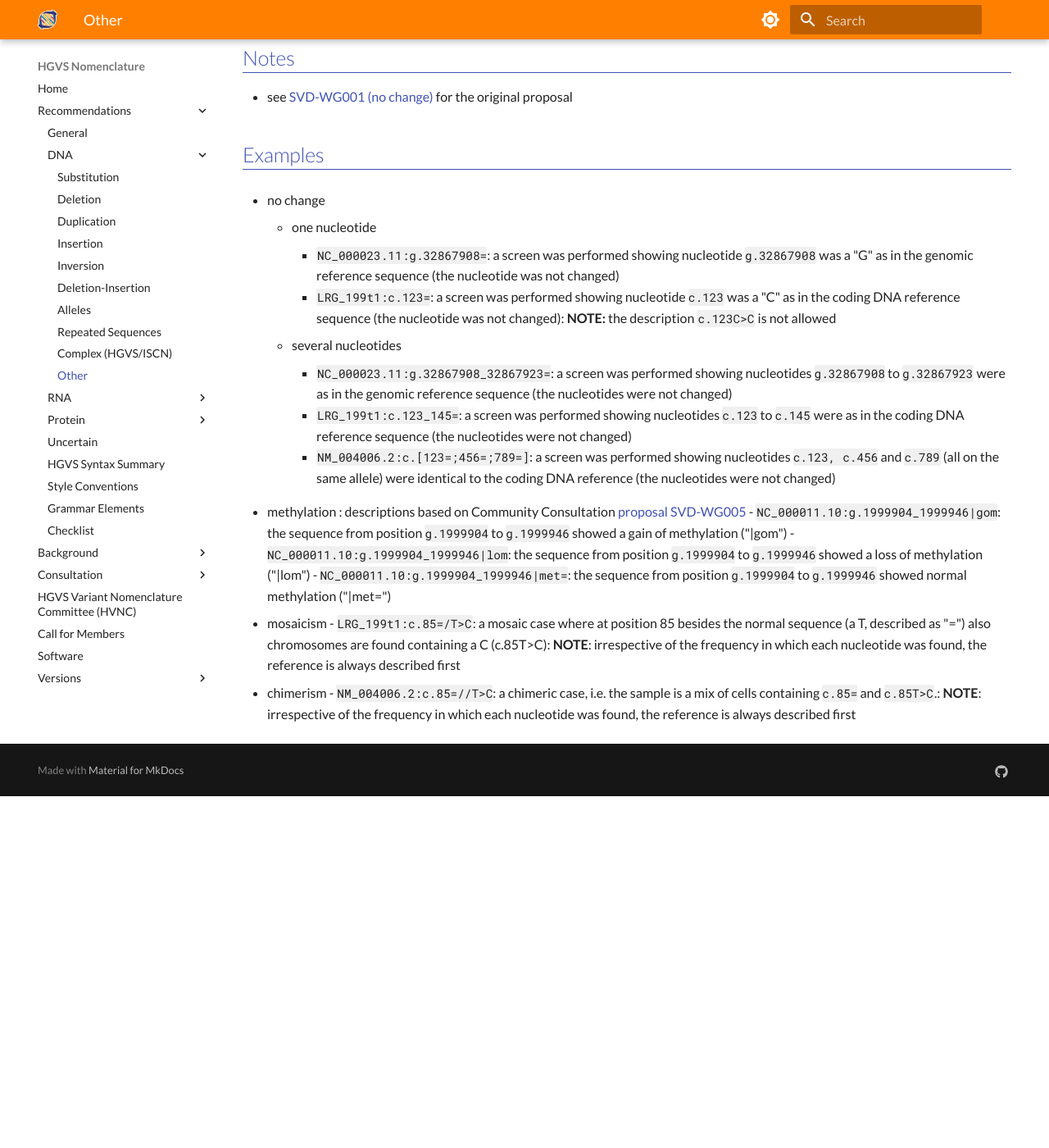
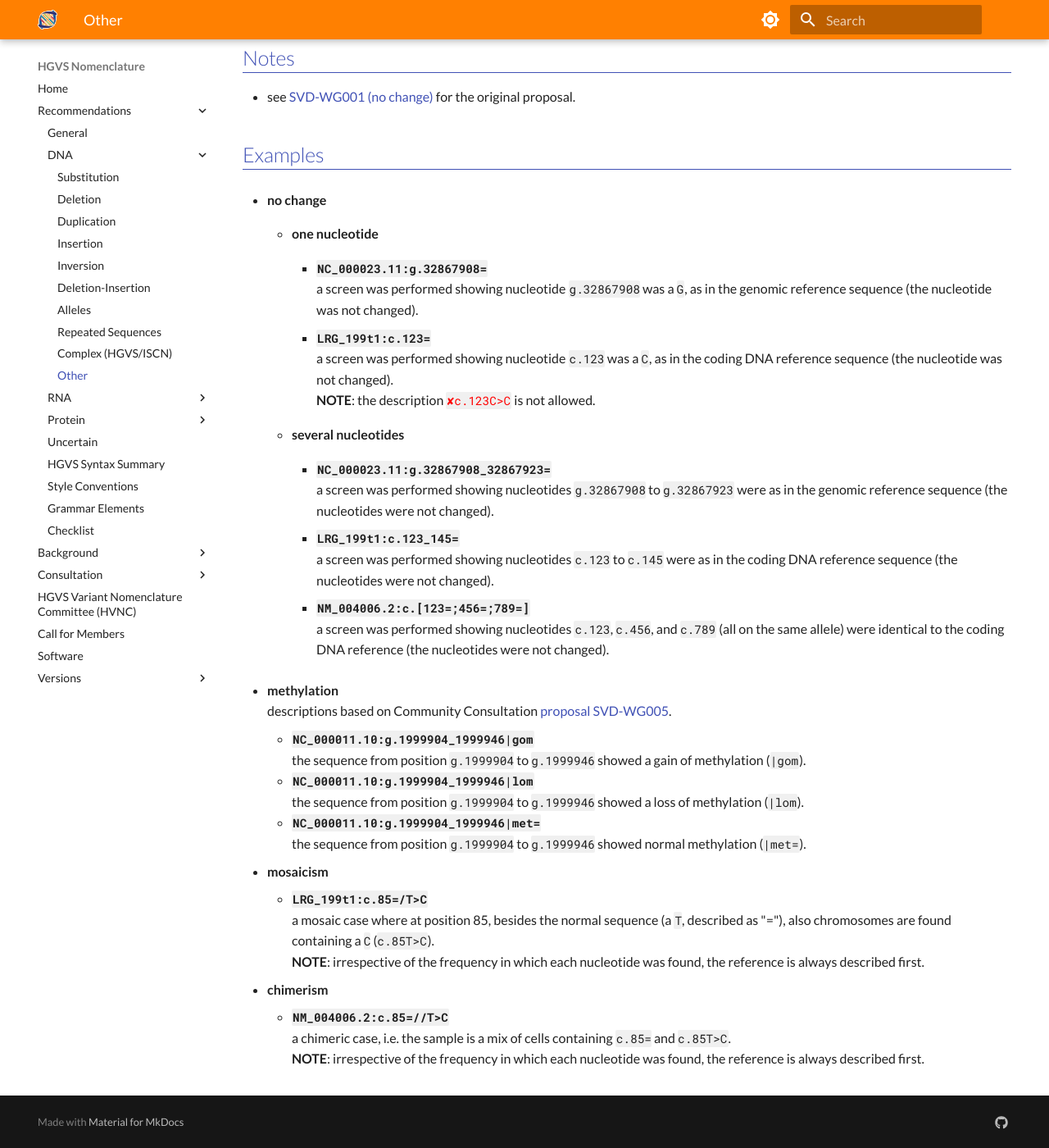
Before and after one commit to HGVSnomenclature/hgvs-nomenclature, an MkDocs documentation site: the page built from docs/recommendations/DNA/other.md, in a window 1280 px wide and 1400 px high, scrolled down 451 px. Shown: the whole window at 82% size. Built offline with MkDocs 1.6.1 and Material for MkDocs 9.7.7, drawn with Linux system fonts in a browser that asks for light colours; before the commit the page ends 1422 px from its top, so only the background shows below that.

Commit message:
Styled DNA/other page and fixed rendering issues.
This fixes the broken example list. Also fixed punctuation.

```diff
--- a/docs/recommendations/DNA/other.md
+++ b/docs/recommendations/DNA/other.md
@@ -12,26 +14,44 @@ bin/pull-syntax -f docs/syntax.yaml dna.other
 
 ## Notes
 
-- see [SVD-WG001 (no change)](../../consultation/SVD-WG001.md) for the original proposal
+- see [SVD-WG001 (no change)](../../consultation/SVD-WG001.md) for the original proposal.
 
 ## Examples
 
-- no change
+- **no change**
+    - **one nucleotide**
+        - **`NC_000023.11:g.32867908=`**<br>
+          a screen was performed showing nucleotide `g.32867908` was a `G`, as in the genomic reference sequence (the nucleotide was not changed).
 
-    - one nucleotide
-        - `NC_000023.11:g.32867908=`: a screen was performed showing nucleotide `g.32867908` was a "G" as in the genomic reference sequence (the nucleotide was not changed)
-        - `LRG_199t1:c.123=`: a screen was performed showing nucleotide `c.123` was a "C" as in the coding DNA reference sequence (the nucleotide was not changed): **NOTE:** the description `c.123C>C` is not allowed
-    - several nucleotides
-        - `NC_000023.11:g.32867908_32867923=`: a screen was performed showing nucleotides `g.32867908` to `g.32867923` were as in the genomic reference sequence (the nucleotides were not changed)
-        - `LRG_199t1:c.123_145=`: a screen was performed showing nucleotides `c.123` to `c.145` were as in the coding DNA reference sequence (the nucleotides were not changed)
-        - `NM_004006.2:c.[123=;456=;789=]`: a screen was performed showing nucleotides `c.123, c.456` and `c.789` (all on the same allele) were identical to the coding DNA reference (the nucleotides were not changed)
+        - **`LRG_199t1:c.123=`**<br>
+          a screen was performed showing nucleotide `c.123` was a `C`, as in the coding DNA reference sequence (the nucleotide was not changed).<br>
+          **NOTE**: the description <code class="invalid">c.123C>C</code> is not allowed.
 
-- methylation : descriptions based on Community Consultation [proposal SVD-WG005](../../consultation/SVD-WG005.md)
-        - `NC_000011.10:g.1999904_1999946|gom`: the sequence from position `g.1999904` to `g.1999946` showed a gain of methylation ("|gom")
-        - `NC_000011.10:g.1999904_1999946|lom`: the sequence from position `g.1999904` to `g.1999946` showed a loss of methylation ("|lom")
-        - `NC_000011.10:g.1999904_1999946|met=`: the sequence from position `g.1999904` to `g.1999946` showed normal methylation ("|met=")
+    - **several nucleotides**
+        - **`NC_000023.11:g.32867908_32867923=`**<br>
+          a screen was performed showing nucleotides `g.32867908` to `g.32867923` were as in the genomic reference sequence (the nucleotides were not changed).
 
-- mosaicism
-        - `LRG_199t1:c.85=/T>C`: a mosaic case where at position 85 besides the normal sequence (a T, described as "=") also chromosomes are found containing a C (c.85T>C): **NOTE**: irrespective of the frequency in which each nucleotide was found, the reference is always described first
-- chimerism
-        - `NM_004006.2:c.85=//T>C`: a chimeric case, i.e. the sample is a mix of cells containing `c.85=` and `c.85T>C`.: **NOTE**: irrespective of the frequency in which each nucleotide was found, the reference is always described first
+        - **`LRG_199t1:c.123_145=`**<br>
+          a screen was performed showing nucleotides `c.123` to `c.145` were as in the coding DNA reference sequence (the nucleotides were not changed).
+
+        - **`NM_004006.2:c.[123=;456=;789=]`**<br>
+          a screen was performed showing nucleotides `c.123`, `c.456`, and `c.789` (all on the same allele) were identical to the coding DNA reference (the nucleotides were not changed).
+
+- **methylation**<br>
+  descriptions based on Community Consultation [proposal SVD-WG005](../../consultation/SVD-WG005.md).
+    - **`NC_000011.10:g.1999904_1999946|gom`**<br>
+      the sequence from position `g.1999904` to `g.1999946` showed a gain of methylation (`|gom`).
+    - **`NC_000011.10:g.1999904_1999946|lom`**<br>
+      the sequence from position `g.1999904` to `g.1999946` showed a loss of methylation (`|lom`).
+    - **`NC_000011.10:g.1999904_1999946|met=`**<br>
+      the sequence from position `g.1999904` to `g.1999946` showed normal methylation (`|met=`).
+
+- **mosaicism**
+    - **`LRG_199t1:c.85=/T>C`**<br>
+      a mosaic case where at position 85, besides the normal sequence (a `T`, described as "="), also chromosomes are found containing a `C` (`c.85T>C`).<br>
+      **NOTE**: irrespective of the frequency in which each nucleotide was found, the reference is always described first.
+
+- **chimerism**
+    - **`NM_004006.2:c.85=//T>C`**<br>
+      a chimeric case, i.e. the sample is a mix of cells containing `c.85=` and `c.85T>C`.<br>
+      **NOTE**: irrespective of the frequency in which each nucleotide was found, the reference is always described first.
```
Also changed, not shown: other parts of docs/recommendations/DNA/other.md (+3 -1 lines).
